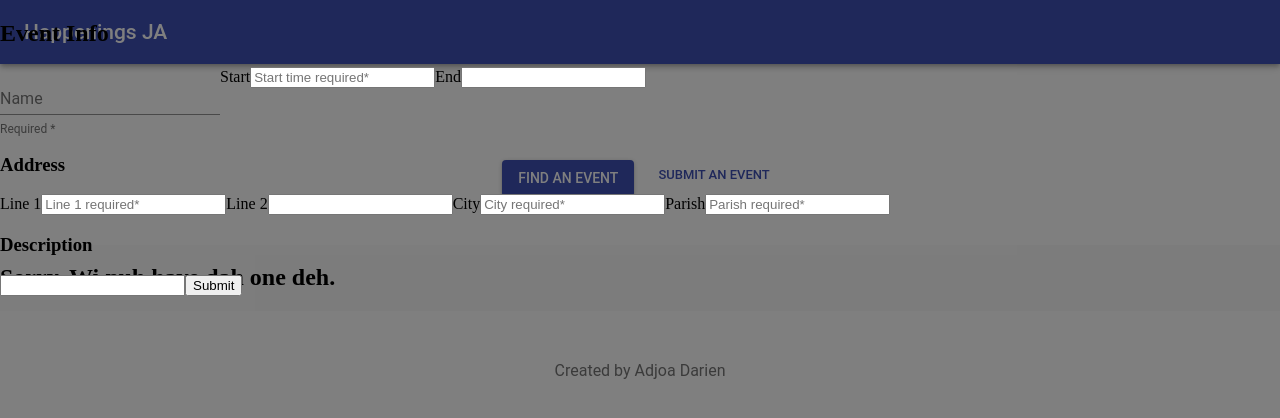
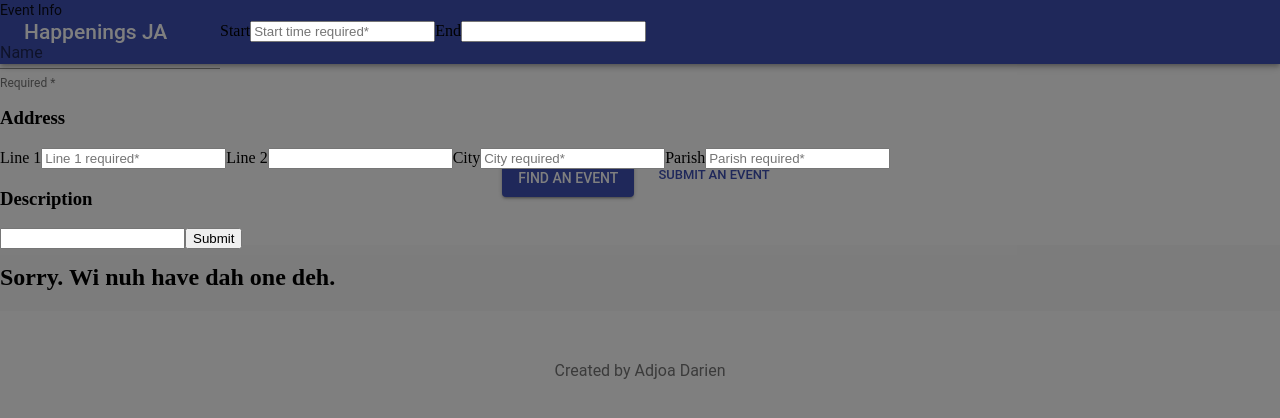
Before and after one commit to Adjoa/happenings-ja, a React (Create React App) app in the folder client/: page / in a window 1280 px wide. Both pictures are taken after a click on the button "SUBMIT AN EVENT". Shown: the top 418 px of the page. Built offline with nearby package versions, Linux system fonts and the light colour scheme.

Commit message:
in EventForm, converted Name h2 element to Typography

```diff
--- a/client/src/containers/EventForm.js
+++ b/client/src/containers/EventForm.js
@@ -122,7 +122,7 @@ class EventForm extends React.Component {
         >
           <div>
           <form onSubmit={this.handleSubmit} >
-            <h2>Event Info</h2>
+              <Typography component="h2">Event Info</Typography>
               <FormControl>
               <InputLabel htmlFor="name-simple">Name</InputLabel>
               <Input name="name" type="text" onChange={this.handleChange} />
```
